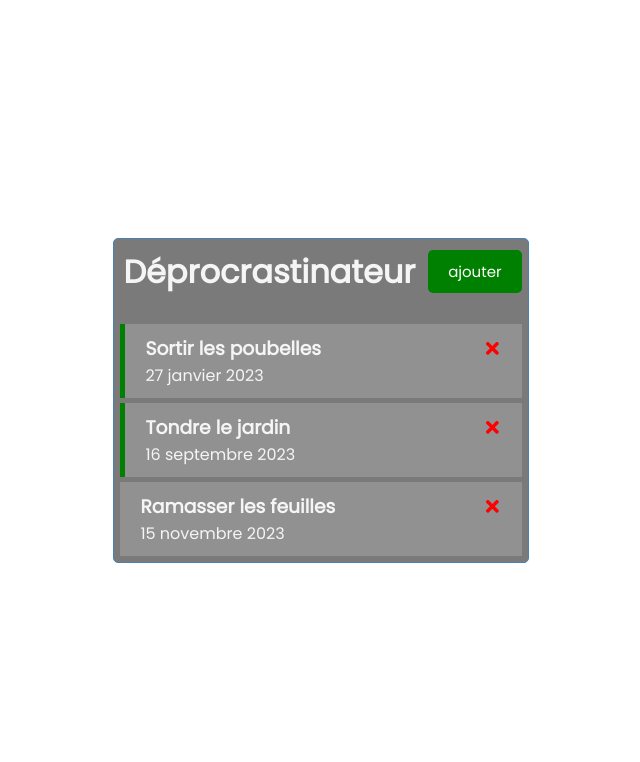
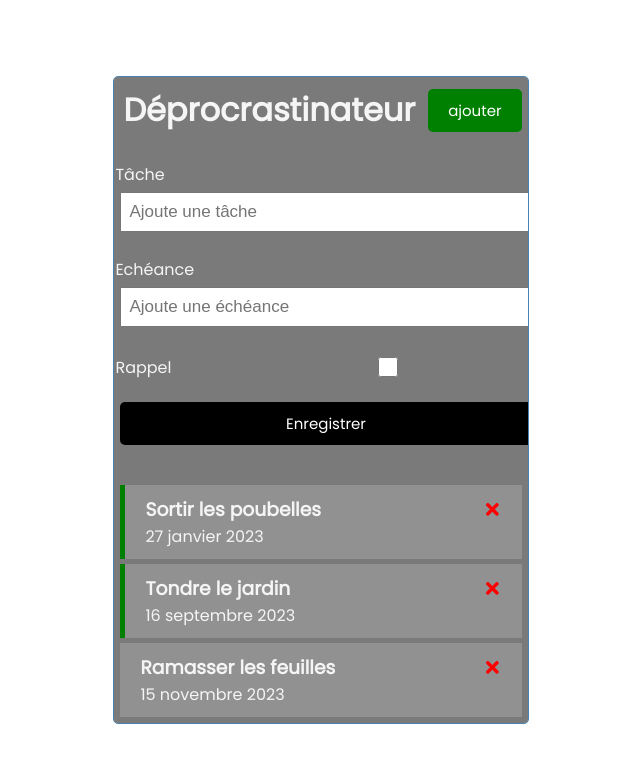
Before and after one commit to antonymerle/deprocrastinateur, a React (Create React App) app: page / in a window 1280 px wide. Shown: the top 762 px of the page, without its empty margins (319-959 px from the left). Built offline with nearby package versions, Linux system fonts and the light colour scheme.

Commit message:
ajouter une tâche -- en cours

```diff
--- a/src/App.js
+++ b/src/App.js
@@ -1,5 +1,6 @@
 import Header from "./components/Header";
 import Taches from "./components/Taches";
+import AjouteTache from "./components/AjouteTache";
 import { useState } from "react";
 
 function App() {
@@ -24,6 +25,10 @@ function App() {
     },
   ]);
 
+  const ajouteTache = (tache) => {
+    console.log(tache);
+  };
+
   const deleteTache = (id) => {
     setTaches(taches.filter((tache) => tache.id !== id));
   };
@@ -39,6 +44,7 @@ function App() {
   return (
     <div className="container">
       <Header />
+      <AjouteTache onAdd={ajouteTache} />
       {taches.length > 0 ? (
         <Taches taches={taches} onDelete={deleteTache} onToggle={rappelTache} />
       ) : (
--- a/src/components/AjouteTache.js
+++ b/src/components/AjouteTache.js
@@ -1,20 +1,53 @@
-import React from "react";
+import { useState } from "react";
 
-const AjouteTache = () => {
+const AjouteTache = ({ onAdd }) => {
+  const [texte, setTexte] = useState("");
+  const [echeance, setEcheance] = useState("");
+  const [rappel, setRappel] = useState(false);
+
+  const onSubmit = (e) => {
+    e.preventDefault();
+    if (!texte) {
+      alert("Impossible d'ajouter une tâche vide.");
+      return;
+    }
+    onAdd({ texte, echeance, rappel });
+
+    setTexte("");
+    setEcheance("");
+    setRappel(false);
+  };
+
   return (
-    <form className="ajoute-form">
+    <form className="ajoute-form" onSubmit={onSubmit}>
       <div className="form-control">
         <label>Tâche</label>
-        <input type="text" placeholder="Ajoute une tâche" />
+        <input
+          type="text"
+          placeholder="Ajoute une tâche"
+          value={texte}
+          onChange={(e) => setTexte(e.target.value)}
+        />
       </div>
       <div className="form-control">
-        <label>Tâche</label>
-        <input type="text" placeholder="Ajoute une tâche" />
+        <label>Echéance</label>
+        <input
+          type="text"
+          placeholder="Ajoute une échéance"
+          value={echeance}
+          onChange={(e) => setEcheance(e.target.value)}
+        />
       </div>
-      <div className="form-control">
-        <label>Tâche</label>
-        <input type="text" placeholder="Ajoute une tâche" />
+      <div className="form-control form-control-check">
+        <label>Rappel</label>
+        <input
+          type="checkbox"
+          checked={rappel}
+          value={rappel}
+          onChange={(e) => setRappel(e.currentTarget.checked)}
+        />
       </div>
+      <input type="submit" value="Enregistrer" className="btn btn-block" />
     </form>
   );
 };
```
